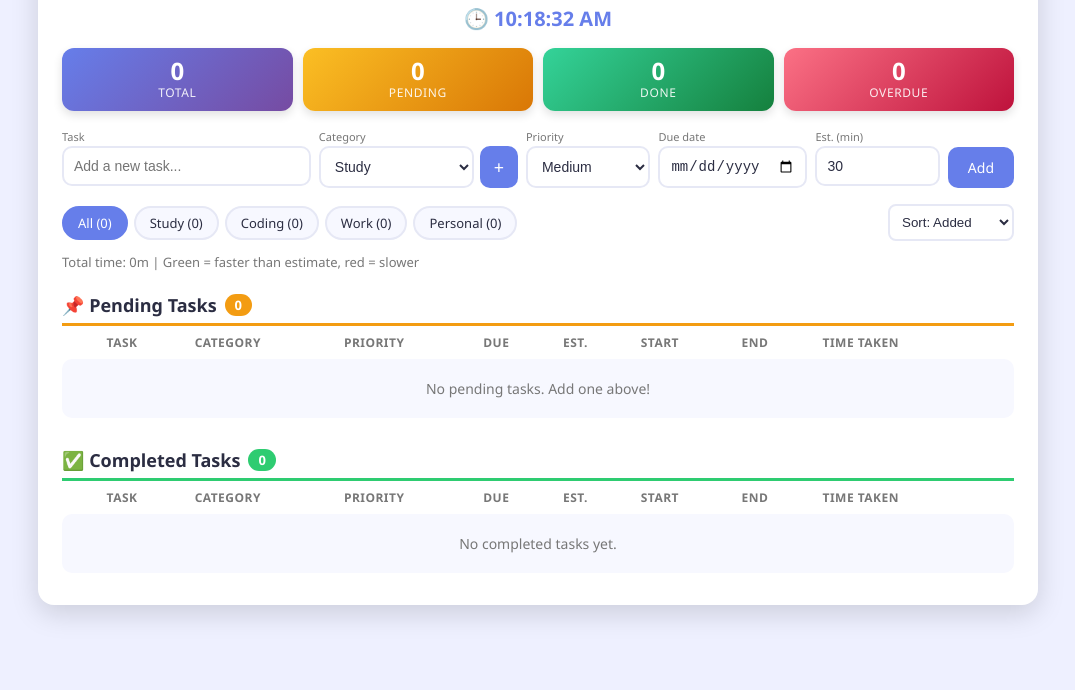
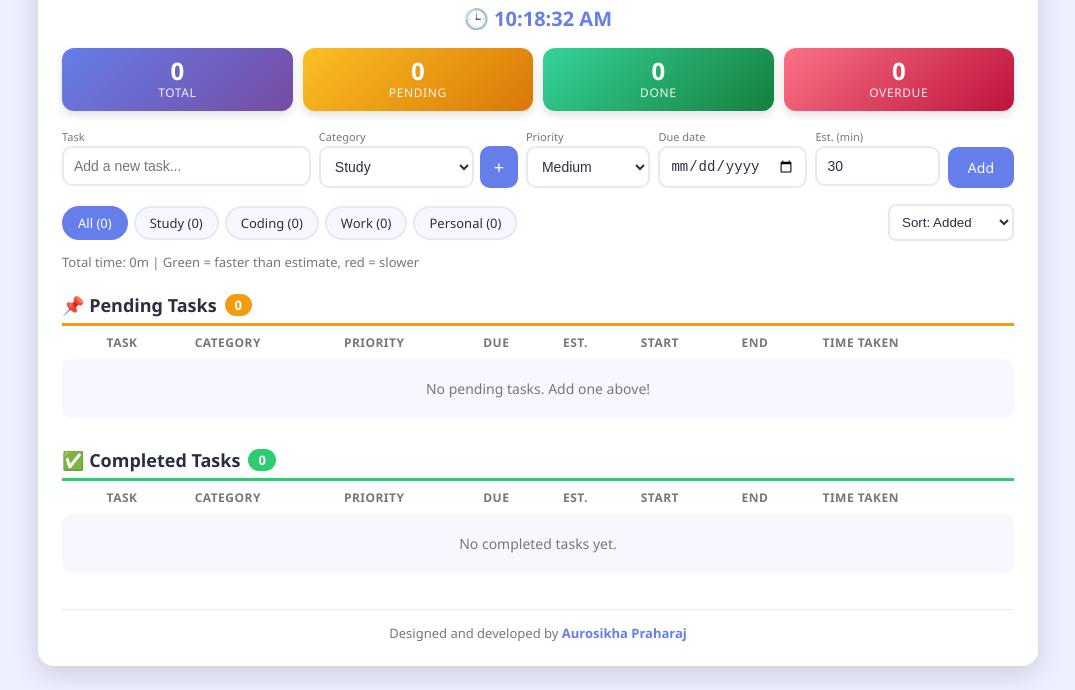
Before and after one commit to aurosikha211/to-do-list, a plain HTML site: page index.html in a window 1280 px wide. Shown: the part 117-807 px from the top of the page, without its empty margins (102-1177 px from the left). Drawn offline with Linux system fonts and the light colour scheme.

Commit message:
Add footer with author information to index.html

```diff
--- a/index.html
+++ b/index.html
@@ -119,6 +119,11 @@
         </table>
       </div>
     </section>
+    <!-- Footer -->
+    <footer class="footer">
+      Designed and developed by
+      <a href="https://github.com/aurosikha211" target="_blank" rel="noopener">Aurosikha Praharaj</a>
+    </footer>
   </div>
 
   <script src="script.js"></script>
```
